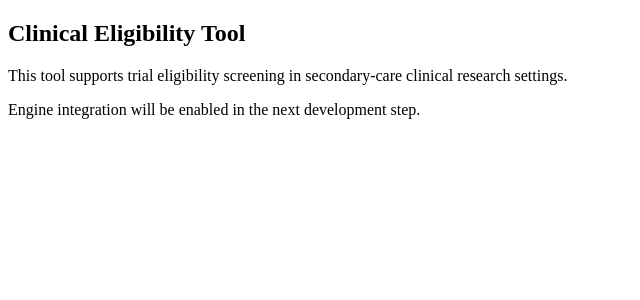
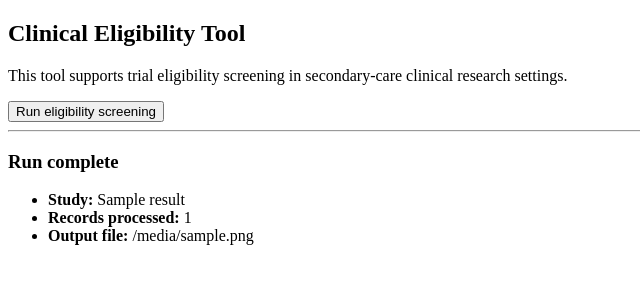
Before and after one commit to chukwuka-orefo/clinical-eligibility-ml, a Flask app: template app/ui/templates/index.html in a window 1280 px wide. Shown: the top 300 px of the page, without its empty margins (0-640 px from the left). Run offline with Flask 2, Linux system fonts and the light colour scheme; the template is opened without the code that fills it: most values are stand-ins (such as "Sample title", 1, 10 or a date in 2020); parts of the project's set-up code (start-up, migrations or seed data) failed here and were passed over.

Commit message:
wired flask ui to engine orchestration

```diff
--- a/app/ui/app.py
+++ b/app/ui/app.py
@@ -2,21 +2,28 @@
 """
 app.py
 
-Minimal Flask application skeleton for Clinical Eligibility ML.
+Flask UI for the Clinical Eligibility Tool.
 
 Purpose:
-- Establish local browser-based UI entry point
-- Provide a foundation for later engine integration
+- Provide a local browser-based interface
+- Trigger execution of the eligibility engine
+- Display basic run status
 
-This file intentionally does NOT:
-- run the eligibility engine
-- load study configuration
-- perform any data processing
+This file intentionally keeps logic minimal.
 """
 
-from flask import Flask, render_template
+from pathlib import Path
+
+from flask import Flask, render_template, redirect, url_for
+
+from app.run_engine import run_study
 
 app = Flask(__name__)
+
+# Paths are relative to repository root
+BASE_DIR = Path(__file__).resolve().parents[2]
+STUDY_CONFIG_PATH = BASE_DIR / "app" / "engine" / "config" / "study_config.yaml"
+OUTPUT_DIR = BASE_DIR / "outputs"
 
 
 @app.route("/")
@@ -24,6 +31,14 @@ def index():
     return render_template("index.html")
 
 
+@app.route("/run")
+def run():
+    result = run_study(
+        study_config_path=STUDY_CONFIG_PATH,
+        output_dir=OUTPUT_DIR,
+    )
+    return render_template("index.html", result=result)
+
+
 if __name__ == "__main__":
-    # Local development entry point
     app.run(host="127.0.0.1", port=5000, debug=False)
--- a/app/ui/templates/index.html
+++ b/app/ui/templates/index.html
@@ -8,7 +8,17 @@
     clinical research settings.
 </p>
 
-<p>
-    Engine integration will be enabled in the next development step.
-</p>
+<form action="{{ url_for('run') }}" method="get">
+    <button type="submit">Run eligibility screening</button>
+</form>
+
+{% if result %}
+<hr>
+<h3>Run complete</h3>
+<ul>
+    <li><strong>Study:</strong> {{ result.study_name }}</li>
+    <li><strong>Records processed:</strong> {{ result.record_count }}</li>
+    <li><strong>Output file:</strong> {{ result.output_file }}</li>
+</ul>
+{% endif %}
 {% endblock %}
```
